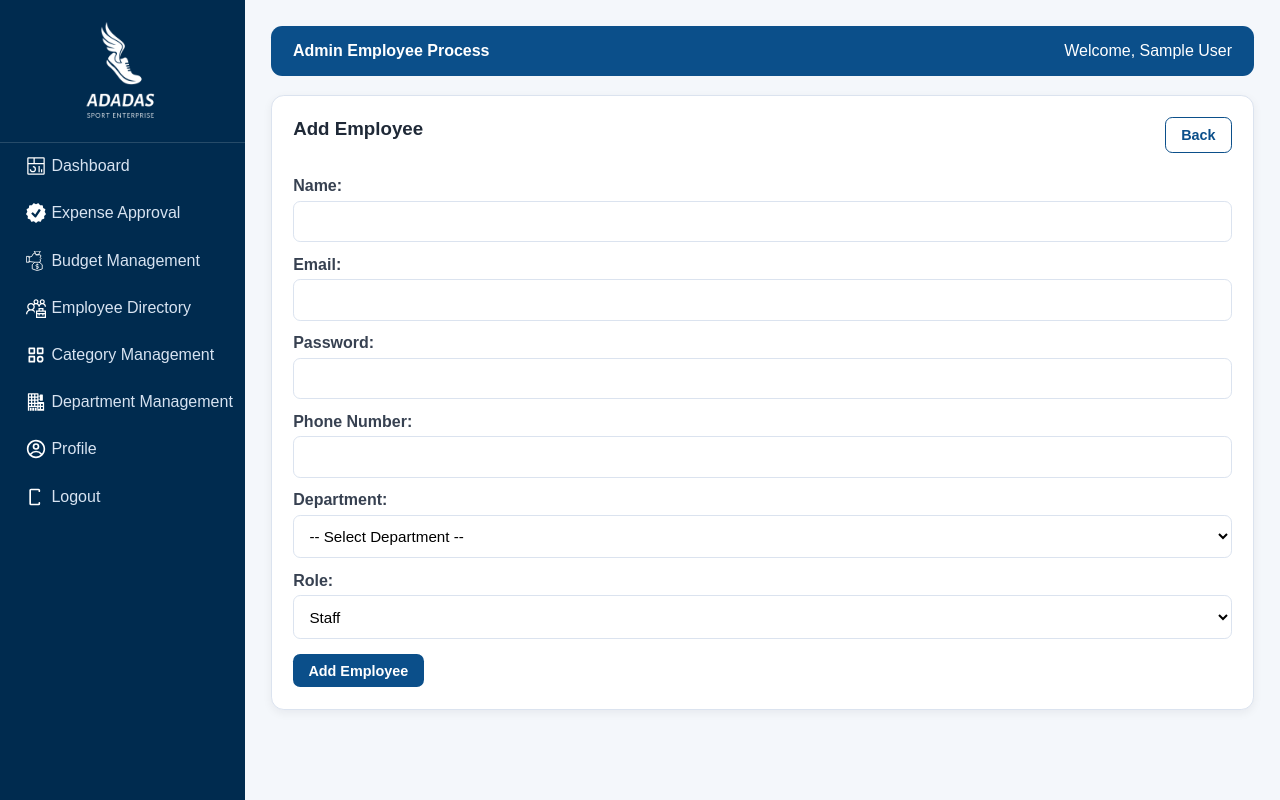
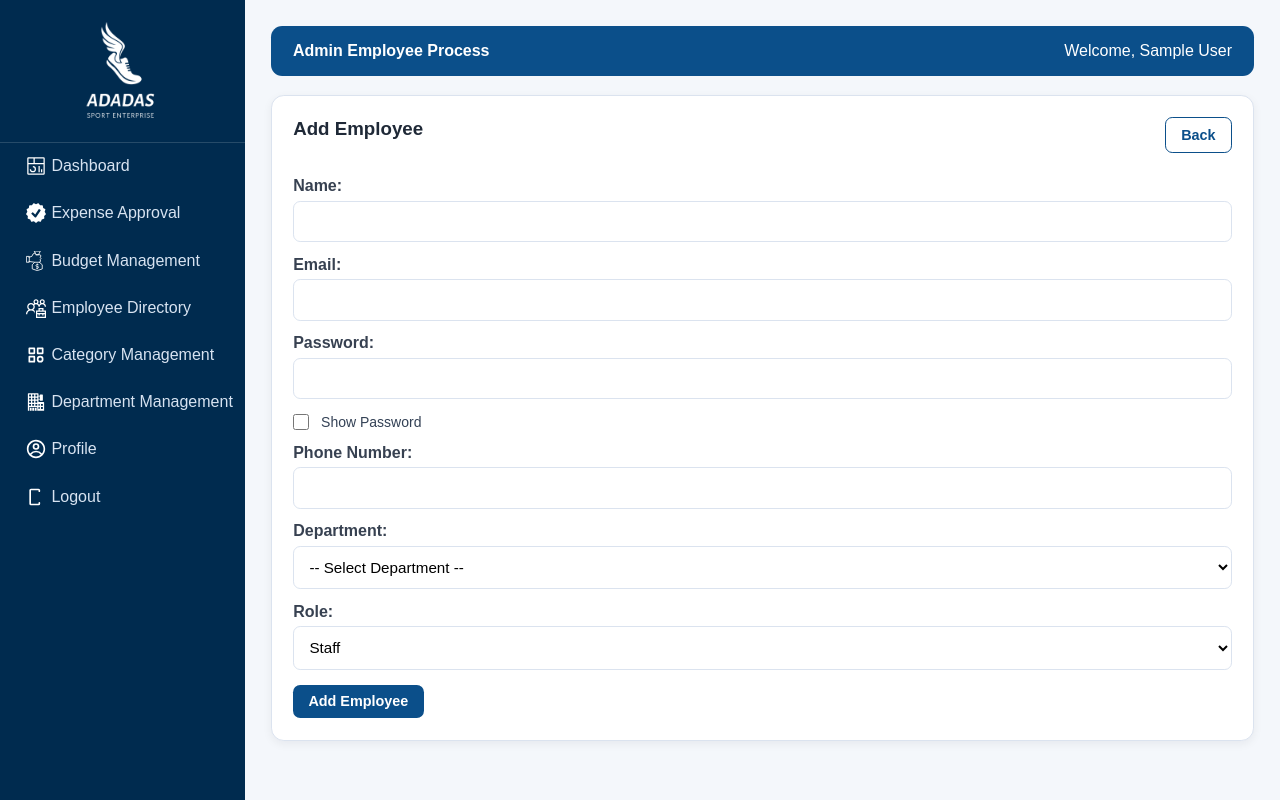
Before and after one commit to mAzmeerm/Expense-Management-System, a PHP site: page /AdminEmployeeProcess.php in a window 1280 px wide. Run offline with PHP 8.4, Linux system fonts and the light colour scheme; the visitor is signed in with stand-in values (Sample User, id 1); tables that the repository leaves empty or names only in its code hold one stand-in row (values such as "Sample post").

Commit message:
fix: add required validation for form fields in AdminClaims and AdminEmployeeProcess

```diff
--- a/AdminEmployeeProcess.php
+++ b/AdminEmployeeProcess.php
@@ -64,18 +64,23 @@
             set_alert('error', 'Error updating employee: ' . mysqli_error($dbconn), 'AdminEmployeeManagement.php');
         }
     } else {
-        // EXECUTE INSERT TRANSACTION
-        $sqlInsert = "INSERT INTO employee (Name, Email, Password, PhoneNum, DepartmentID, Role)
+        $sqlCheck = "SELECT Email FROM employee WHERE Email = '$email'";
+        $checkResult = mysqli_query($dbconn, $sqlCheck);
+        if (mysqli_num_rows($checkResult) > 0) {
+            set_alert('error', '<span class="menu-item-wrapper"><img src="IconError.svg" alt="Error" width="20" height="20" style="margin-right: 5px;">Email already exists!</span>', 'AdminEmployeeProcess.php');
+
+        } else {
+            $sqlInsert = "INSERT INTO employee (Name, Email, Password, PhoneNum, DepartmentID, Role)
                       VALUES ('$name', '$email', '$password', '$phone', '$departmentID', '$role')";
-
         if (mysqli_query($dbconn, $sqlInsert)) {
             set_alert('success', '<span class="menu-item-wrapper"><img src="IconSuccess.svg" alt="Checkmark" width="20" height="20" style="margin-right: 5px;"> Employee added successfully.</span>', 'AdminEmployeeManagement.php');
-            exit();
+
         } else {
             set_alert('error', 'Error adding employee: ' . mysqli_error($dbconn), 'AdminEmployeeManagement.php');
-            exit();
+
         }
     }
+}
 }
 ?>
 <html>
@@ -93,6 +98,7 @@
             <?php show_header('Admin Employee Process', $adminName); ?>
             <div class="mn-content">
                 <div class="container">
+                    <?php show_alert(); ?>
                     <div class="card">
                         <div style="display:flex; justify-content:space-between; align-items:center; margin-bottom:1.5rem;">
                             <h3><?php echo $titlePage; ?></h3>
@@ -108,6 +114,12 @@
                                 <input type="email" id="email" name="email" required>
                                 <label for="password">Password:</label>
                                 <input type="password" id="password" name="password" required>
+                                <label style="display: block; font-weight: normal; font-size: 14px; color: #334155; cursor: pointer; user-select: none;">
+                                    <input type="checkbox"
+                                        onclick="document.getElementById('password').type = this.checked ? 'text' : 'password'"
+                                        style="width: 16px; height: 16px; margin: 0 8px 0 0; vertical-align: middle; cursor: pointer;">
+                                    <span style="vertical-align: middle;">Show Password</span>
+                                </label>
                                 <label for="phone">Phone Number:</label>
                                 <input type="text" id="phone" name="phone" required>
 
```
Also changed, not shown: AdminCategoryProcess.php (+4 -7 lines), AdminClaims.php (+4 -4 lines).
